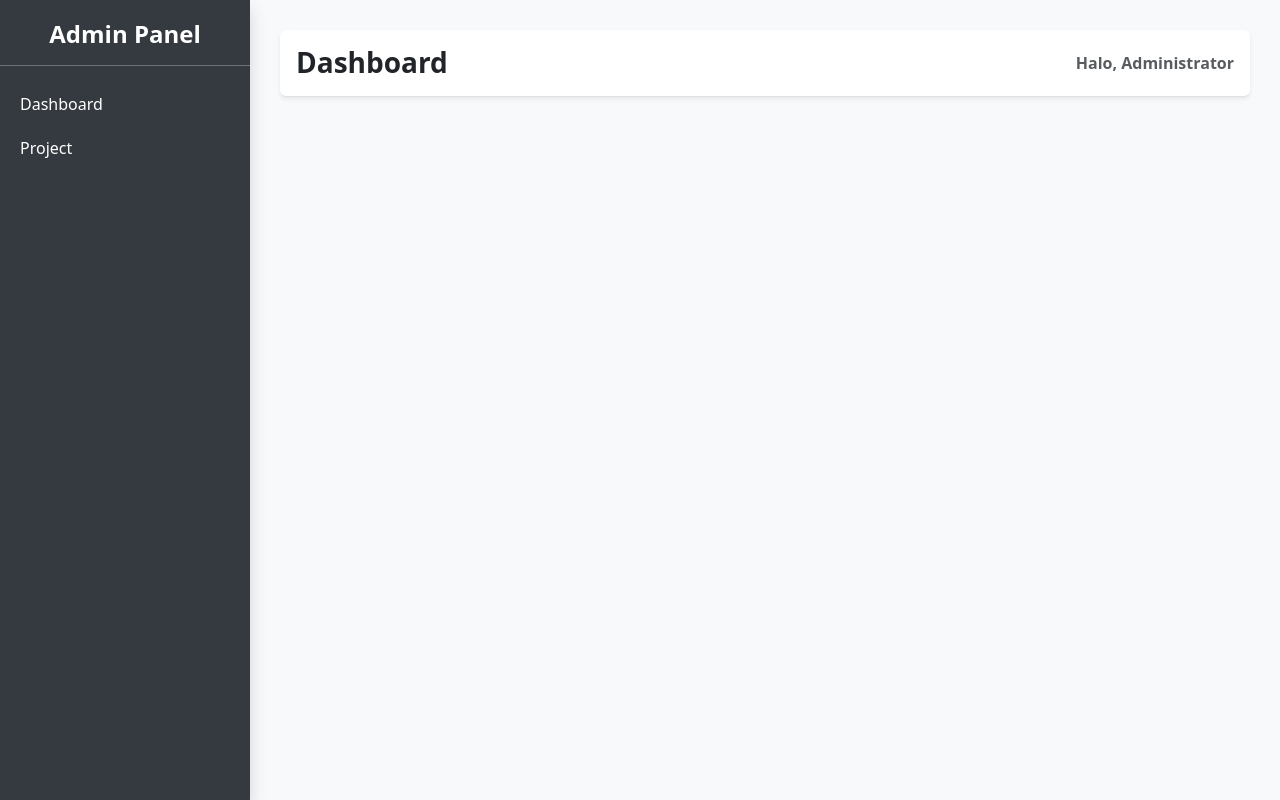
After one commit to andinenovia/project-rekayasa-web, a Laravel app: page /admin in a window 1280 px wide. The commit adds this page. Run offline with Laravel 12, Linux system fonts and the light colour scheme.

Commit message:
Pertemuan 7

```diff
--- /dev/null
+++ b/resources/views/admin/template.blade.php
@@ -0,0 +1,79 @@
+<!DOCTYPE html>
+<html lang="en">
+
+<head>
+    <meta charset="UTF-8">
+    <meta name="viewport" content="width=device-width, initial-scale=1.0">
+    <title>@yield('title')</title>
+    <link rel="stylesheet" href="{{ asset('bootstrap-5.3.8-dist/css/bootstrap.min.css') }}">
+    <script src="{{ asset('bootstrap-5.3.8-dist/js/bootstrap.bundle.min.js') }}"></script>
+</head>
+<style>
+body {
+    background-color: #f8f9fa;
+}
+
+.admin-sidebar {
+    width: 250px;
+    height: 100vh;
+    position: fixed;
+    top: 0;
+    left: 0;
+    background-color: #343a40;
+    color: #fff;
+    padding-top: 20px;
+}
+
+.admin-sidebar .nav-link {
+    color: #fff;
+    padding: 10px 20px;
+    font-weight: 500;
+}
+
+.admin-sidebar .nav-link:hover {
+    background-color: #495057;
+    color: #fff;
+}
+
+.admin-content {
+    margin-left: 250px;
+    padding: 30px;
+}
+
+@media (max-width: 768px) {
+    .admin-sidebar {
+        width: 100%;
+        position: relative;
+        height: auto;
+    }
+
+    .admin-content {
+        margin-left: 0;
+    }
+}
+</style>
+
+<body>
+    <div class="admin-sidebar shadow">
+        <h4 class="text-center fw-bold text-white pb-3 border-bottom border-secondary">Admin Panel</h4>
+        <ul class="nav flex-column mt-3">
+            <li class="nav-item">
+                <a class="nav-link text-white" href="{{ route('admin.home') }}">Dashboard</a>
+            </li>
+            <li class="nav-item">
+                <a class="nav-link text-white" href="#">Project</a>
+            </li>
+        </ul>
+    </div>
+    <div class="admin-content">
+        <div
+            class="d-flex justify-content-between align-items-center pb-3 mb-4 border-bottom bg-white p-3 rounded shadow-sm">
+            <h3 class="fw-bold mb-0">Dashboard</h3>
+            <span class="text-muted fw-semibold">Halo, Administrator</span>
+        </div>
+        @yield('content')
+    </div>
+    @stack('scripts')
+</body>
+
+</html>
--- a/resources/views/partials/header.blade.php
+++ b/resources/views/partials/header.blade.php
@@ -21,6 +21,9 @@
                     <li class="nav-item">
                         <a class="nav-link" href="{{ url('/about') }}">About</a>
                     </li>
+                    <li class="nav-item">
+                        <a class="nav-link" href="{{ url('/admin') }}">Admin</a>
+                    </li>
                 </ul>
         </div>
     </nav>
--- a/routes/web.php
+++ b/routes/web.php
@@ -15,3 +15,10 @@ Route::get('/project/{id}', [ProjectController::class, 'show'])->name('project.s
 Route::get('/about', function () {
     return view('page.about');
 });
+
+Route::prefix('admin')->group(function () {
+    Route::get('/', function () {
+        return view('admin.template');
+    })->name('admin.home');
+
+});
```
